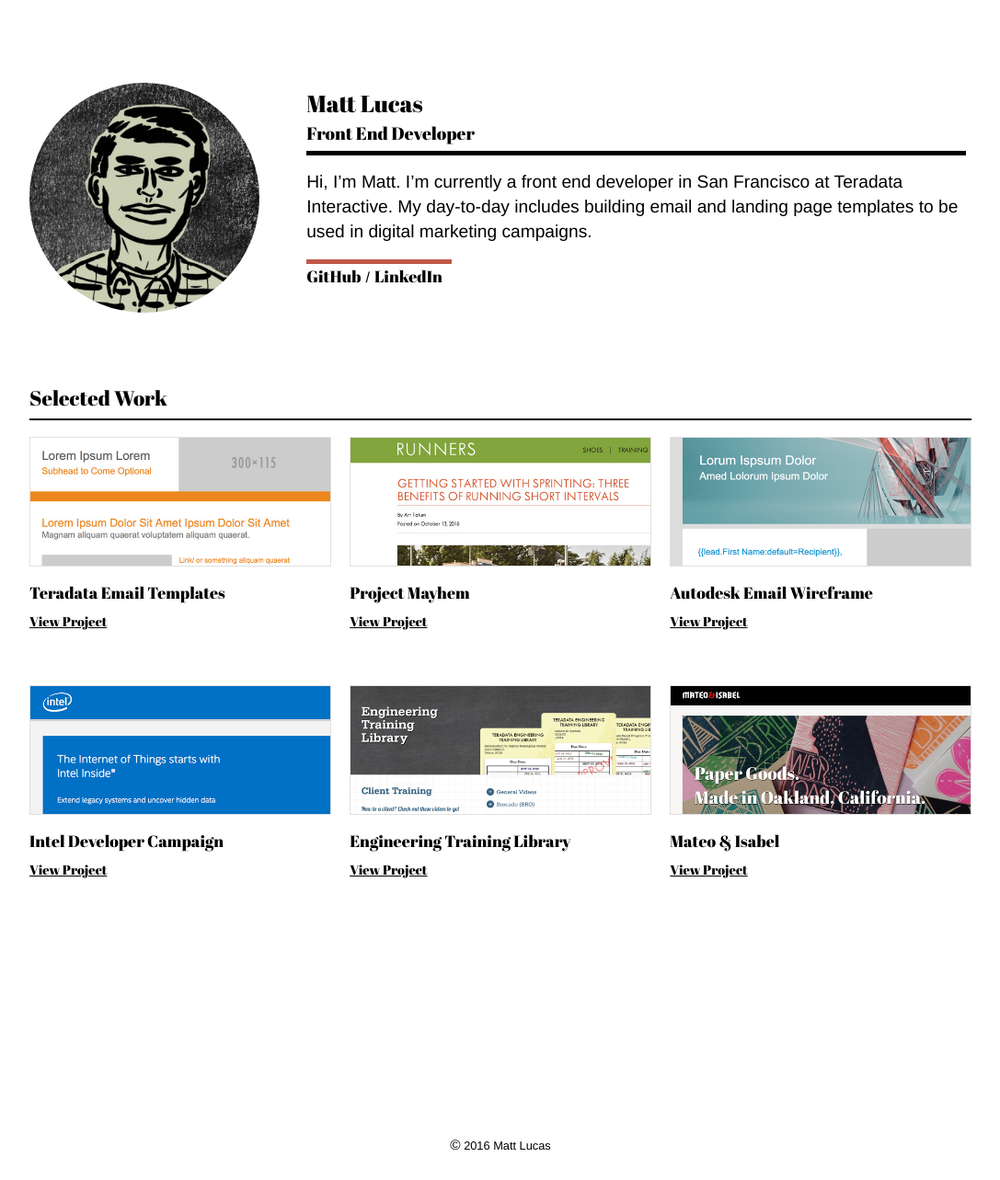
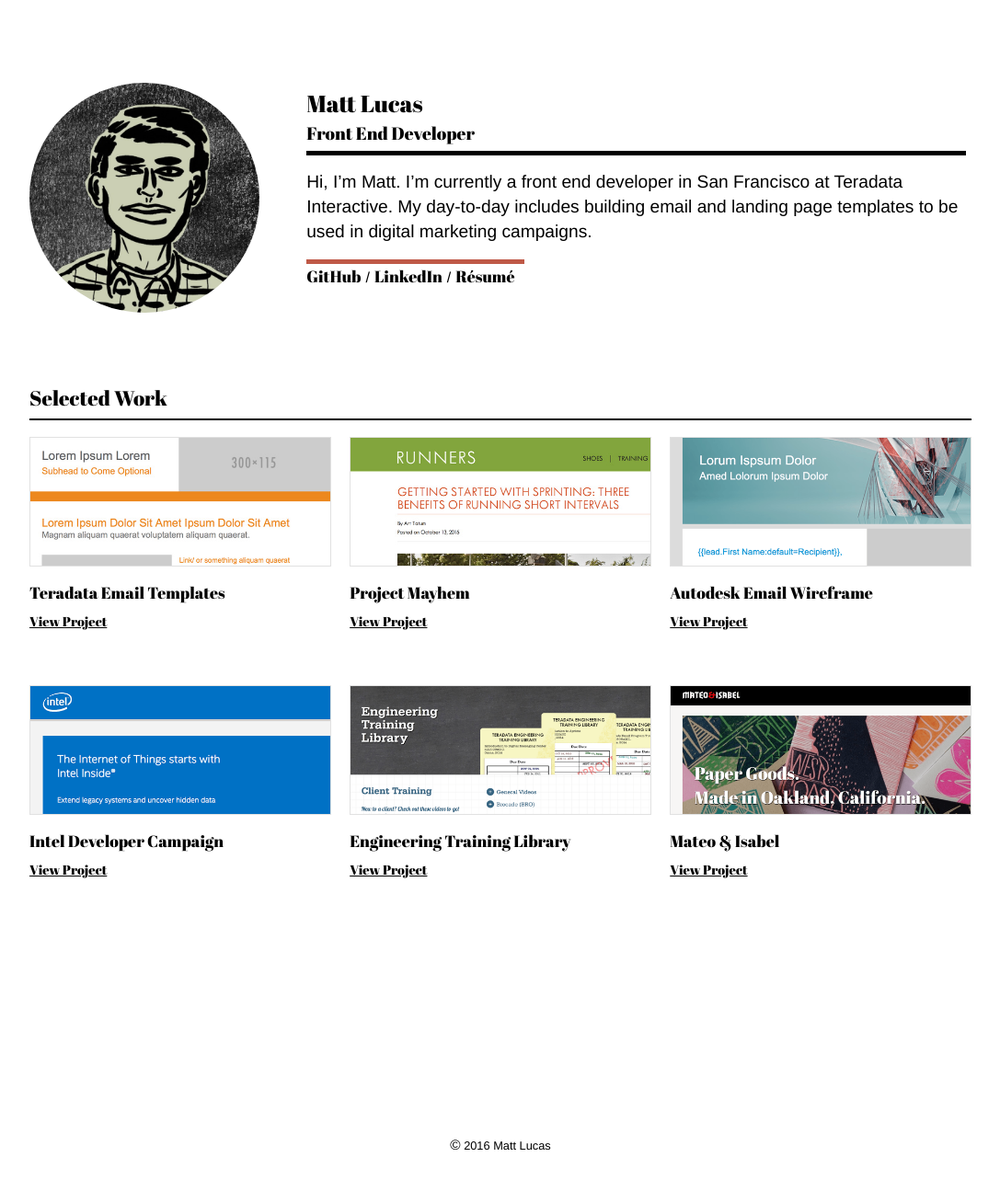
Before and after one commit to mattdavidlucas/mattdavidlucas.github.io, a Jekyll site: the page built from index.html, in a window 1280 px wide. Shown: the whole page at 92% size, without its empty margins (96-1183 px from the left). Built offline with Jekyll 4.4.1, drawn with Linux system fonts in a browser that asks for light colours; nearby versions of some CDN libraries; some web fonts are replaced.

Commit message:
Add resume. Fix thumbnail and some minor CSS issues.

```diff
--- a/_includes/site-navigation.html
+++ b/_includes/site-navigation.html
@@ -6,5 +6,6 @@
 	<ul class="social-links cf">
 	  <li><a href="https://github.com/mattdavidlucas/" target="_blank" title="GitHub">GitHub</a></li>
 	  <li><a href="https://www.linkedin.com/in/mattdavidlucas" target="_blank" title="LinkedIn">LinkedIn</a></li>
+	  <li><a href="/img/Matt-Lucas-Resume.pdf" target="_blank" title="Resume">R&eacute;sum&eacute;</a></li>
 	</ul>
 </header><!-- /.site-header -->
--- a/_sass/_layout.scss
+++ b/_sass/_layout.scss
@@ -86,6 +86,7 @@
 
 #site-intro {
 	img {
+		display: none;
 		@include rounded-corners(50%);
 		margin: 30px auto;
 		max-width: 200px;
@@ -93,7 +94,7 @@
 }
 
 .social-links {
-	margin-top: 1em;
+	margin-top: 30px;
 
 	a {
 		@extend %cta;
@@ -104,10 +105,15 @@
 	}
 }
 
+.social-links {
+	a { border-top: none; }
+}
+
 @media only screen and (min-width: 760px) {
 	.social-links {
 		border-top: 5px solid #BF5947;
 		display: inline-block;
+		margin-top: 1em;
 		padding-top: 5px;
 
 		li {
@@ -144,6 +150,10 @@
 }
 
 @media only screen and (min-width: 960px) {
+	#site-intro {
+		img { display: block; }
+	}
+
 	.wrapper {
 		padding: 7% 0 15%;
 		width: 80%;
@@ -201,11 +211,12 @@
 
 // Portfolio Cards Section
 #portfolio {
-	padding: 30px 0;
+	padding: 70px 0 30px;
 }
 
 .portfolio_card {
 	margin-bottom: 40px;
+	max-width: 400px;
 
 	img {
 		border: 1px solid #e1e1e1;
--- a/index.html
+++ b/index.html
@@ -17,6 +17,7 @@
         <ul class="social-links cf">
           <li><a href="https://github.com/mattdavidlucas/" target="_blank" title="GitHub">GitHub</a></li>
           <li><a href="https://www.linkedin.com/in/mattdavidlucas" target="_blank" title="LinkedIn">LinkedIn</a></li>
+          <li><a href="/img/Matt-Lucas-Resume.pdf" target="_blank" title="Resume">R&eacute;sum&eacute;</a></li>
         </ul>
       </footer>
     </article>
```
Also changed, not shown: img/thumbs/matt-david-lucas-thumbnail-project-mayhem.jpg.
